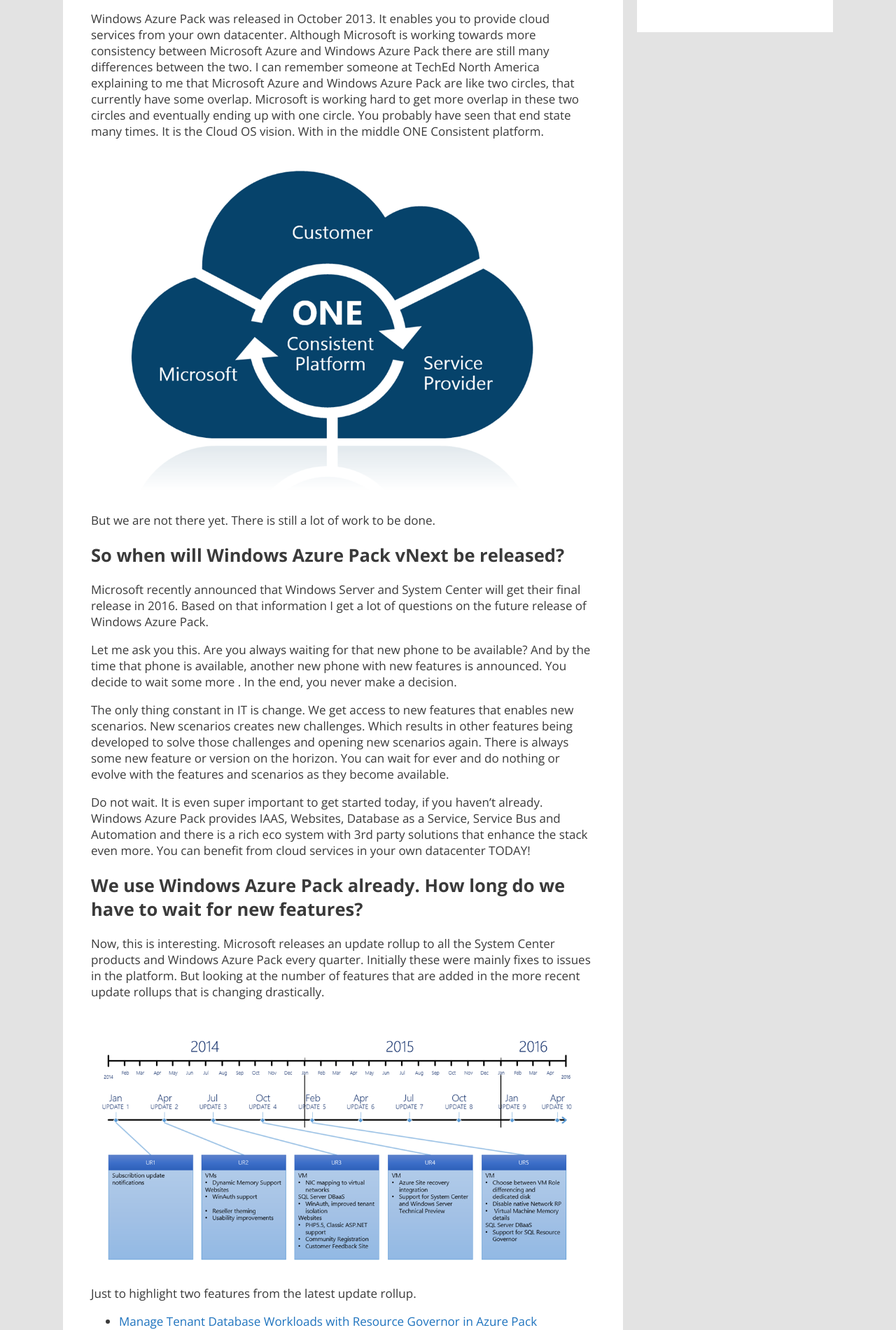
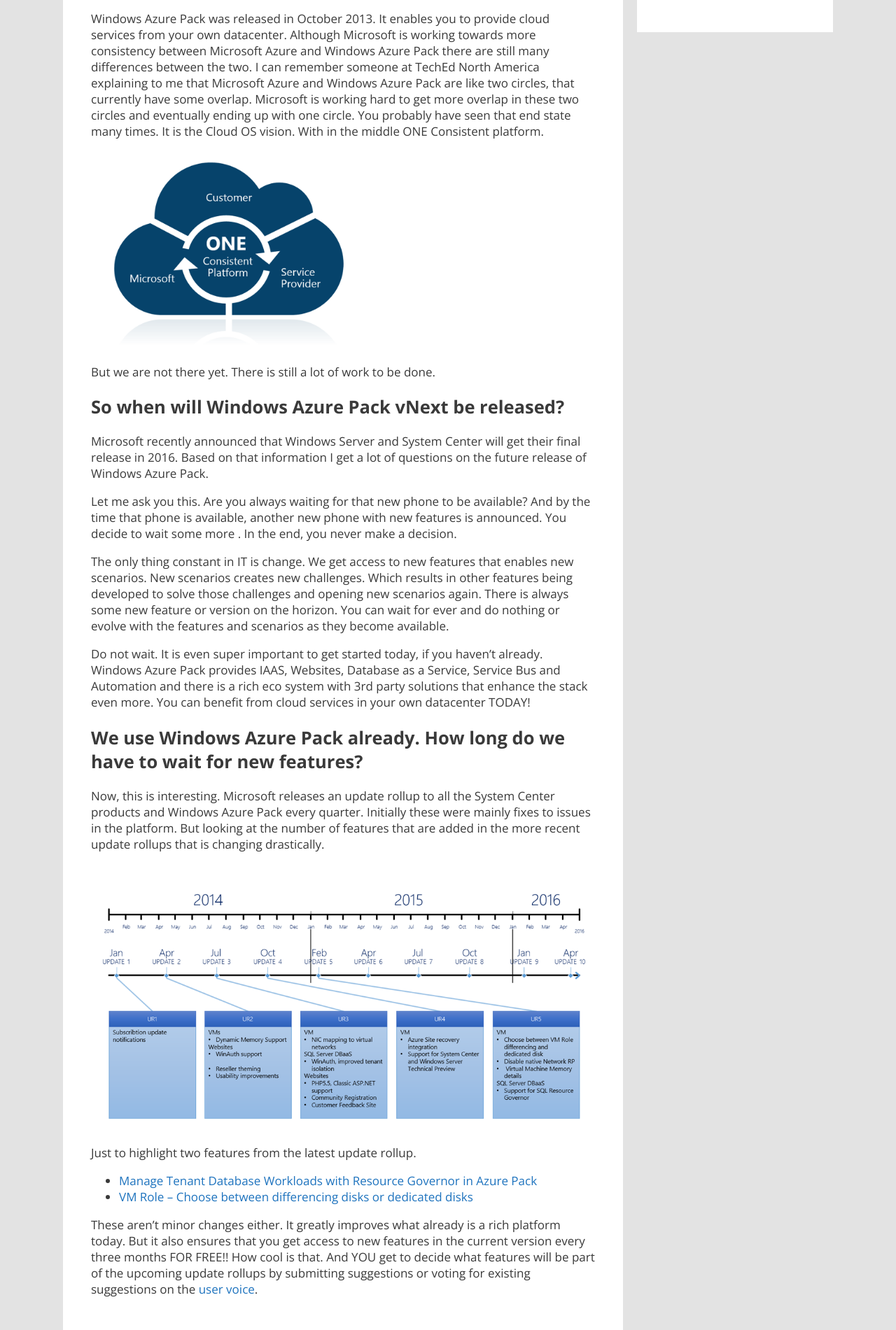
Before and after one commit to marcvaneijk/marcvaneijk.old, a Jekyll site: the page built from _posts/2015-02-19-wapvnext.md, in a window 1280 px wide. Shown: the part 344-2245 px from the top of the page at 70% size. Built offline with Jekyll 4.4.1, drawn with Linux system fonts in a browser that asks for light colours; nearby versions of some CDN libraries.

Commit message:
Update 2015-02-19-wapvnext.md

```diff
--- a/_posts/2015-02-19-wapvnext.md
+++ b/_posts/2015-02-19-wapvnext.md
@@ -7,7 +7,7 @@ tags: Marc van Eijk, Update Rollup, User Voice, vNext, Windows Azure Pack
 ---
 Windows Azure Pack was released in October 2013. It enables you to provide cloud services from your own datacenter. Although Microsoft is working towards more consistency between Microsoft Azure and Windows Azure Pack there are still many differences between the two. I can remember someone at TechEd North America explaining to me that Microsoft Azure and Windows Azure Pack are like two circles, that currently have some overlap. Microsoft is working hard to get more overlap in these two circles and eventually ending up with one circle. You probably have seen that end state many times. It is the Cloud OS vision. With in the middle ONE Consistent platform.
 
-<img src="/images/2015-02-19/Cloud-OS.png" width="700">
+<img src="/images/2015-02-19/Cloud-OS.png" width="400">
 
 But we are not there yet. There is still a lot of work to be done.
 
@@ -25,7 +25,7 @@ Do not wait. It is even super important to get started today, if you haven’t a
 
 Now, this is interesting. Microsoft releases an update rollup to all the System Center products and Windows Azure Pack every quarter. Initially these were mainly fixes to issues in the platform. But looking at the number of features that are added in the more recent update rollups that is changing drastically.
 
-<img src="/images/2015-02-19/UR.png" width="700">
+<img src="/images/2015-02-19/UR.png" width="720">
 
 Just to highlight two features from the latest update rollup.
 
```
